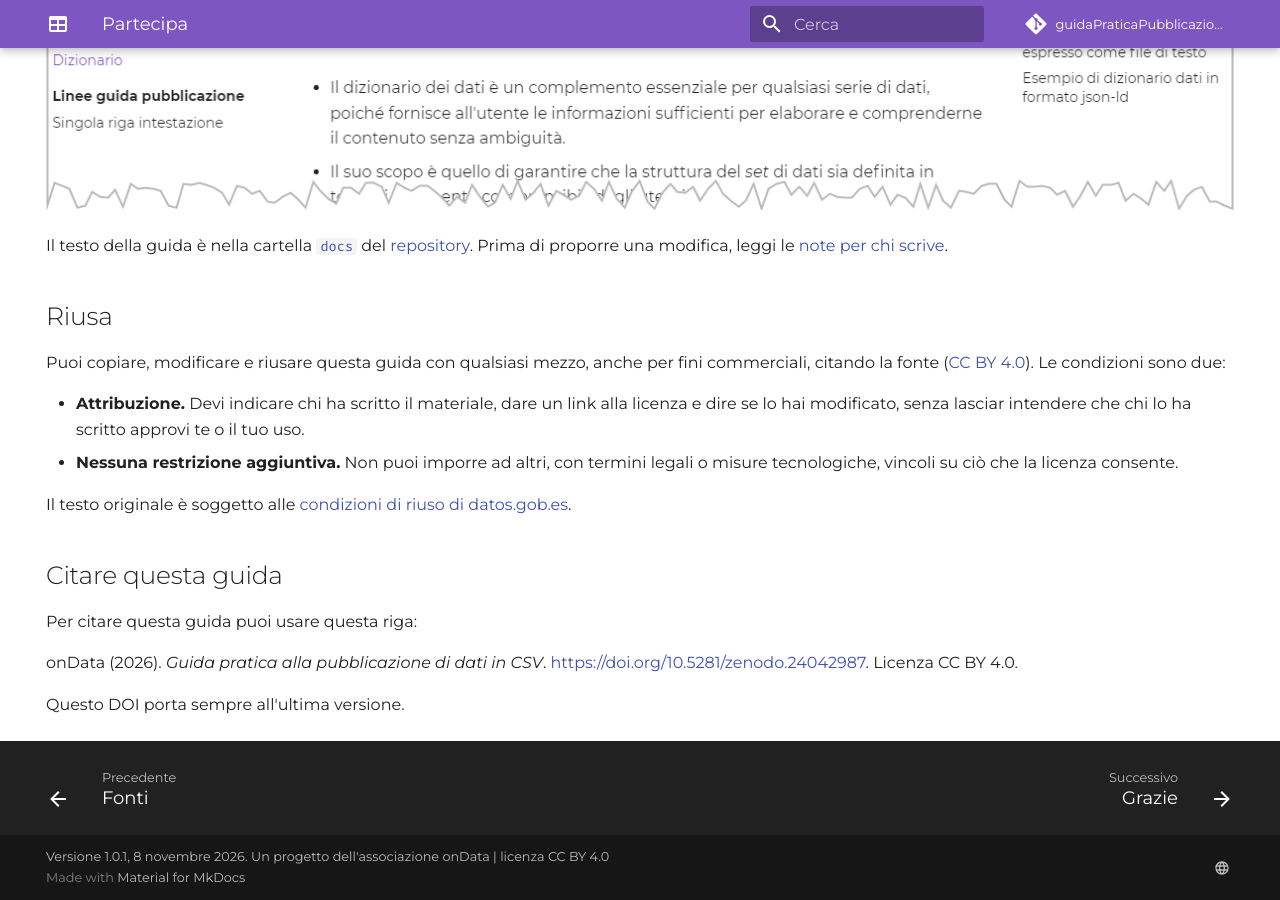
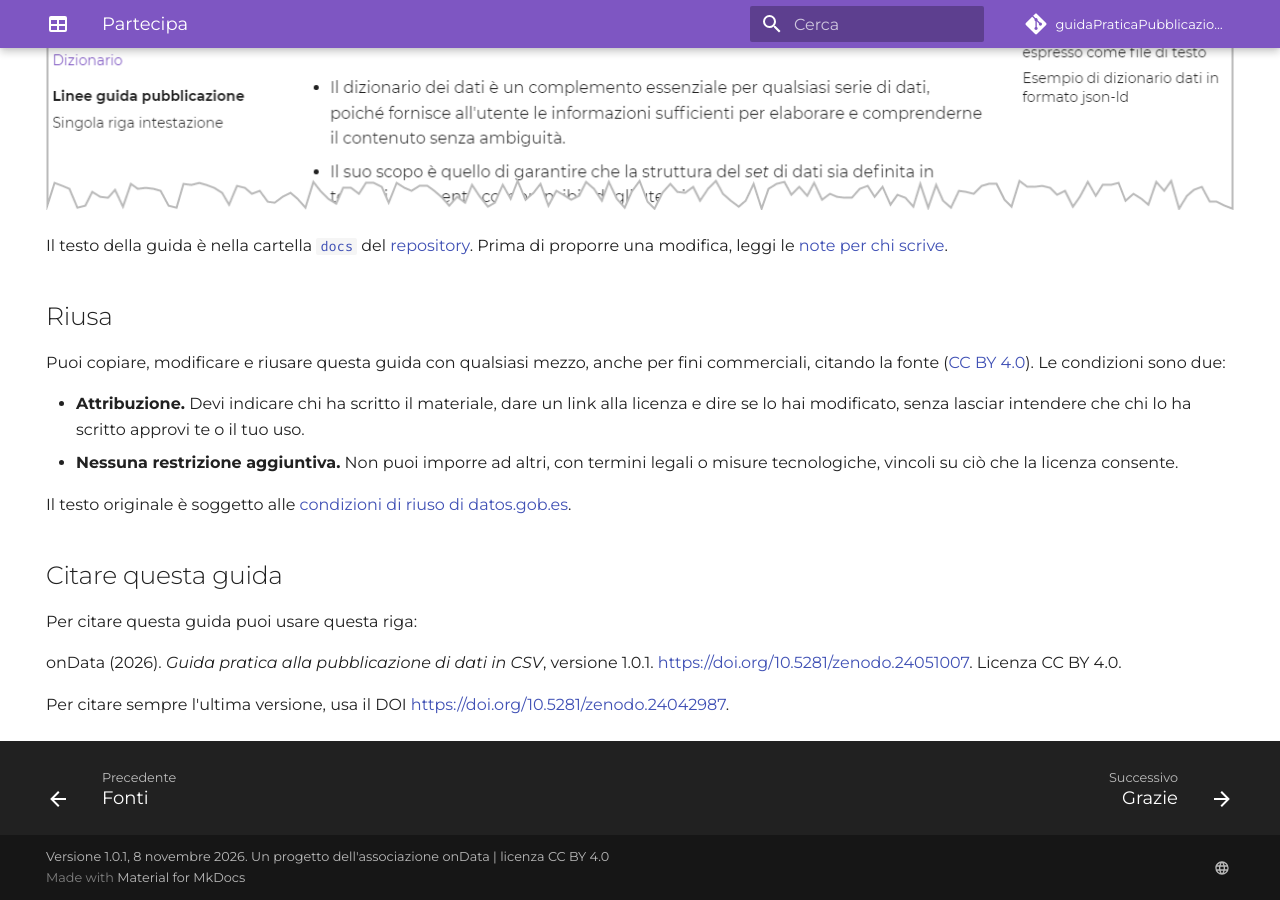
Before and after one commit to ondata/guidaPraticaPubblicazioneCSV, an MkDocs documentation site: the page built from docs/partecipa.md, in a window 1280 px wide and 900 px high, scrolled down 690 px. Built offline with MkDocs 1.6.1 and Material for MkDocs 9.7.7, drawn with Linux system fonts in a browser that asks for light colours; comment, search, counter and statistics services are not loaded.

Commit message:
docs: DOI della v1.0.1
Co-Authored-By: Claude Opus 5.5 <noreply@anthropic.com>
Claude-Session: https://claude.ai/code/session_01RCCNPKrWt4tp2kKJYeM5Rt

```diff
--- a/docs/partecipa.md
+++ b/docs/partecipa.md
@@ -33,6 +33,6 @@ Il testo originale è soggetto alle [condizioni di riuso di datos.gob.es](https:
 
 Per citare questa guida puoi usare questa riga:
 
-onData (2026). *Guida pratica alla pubblicazione di dati in CSV*. <https://doi.org/10.5281/zenodo.24042987>. Licenza CC BY 4.0.
+onData (2026). *Guida pratica alla pubblicazione di dati in CSV*, versione 1.0.1. <https://doi.org/10.5281/zenodo.24051007>. Licenza CC BY 4.0.
 
-Questo DOI porta sempre all'ultima versione.
+Per citare sempre l'ultima versione, usa il DOI <https://doi.org/10.5281/zenodo.24042987>.
```
Also changed, not shown: LOG.md (+1 -0 lines), README.md (+1 -1 lines), 1 other file.
